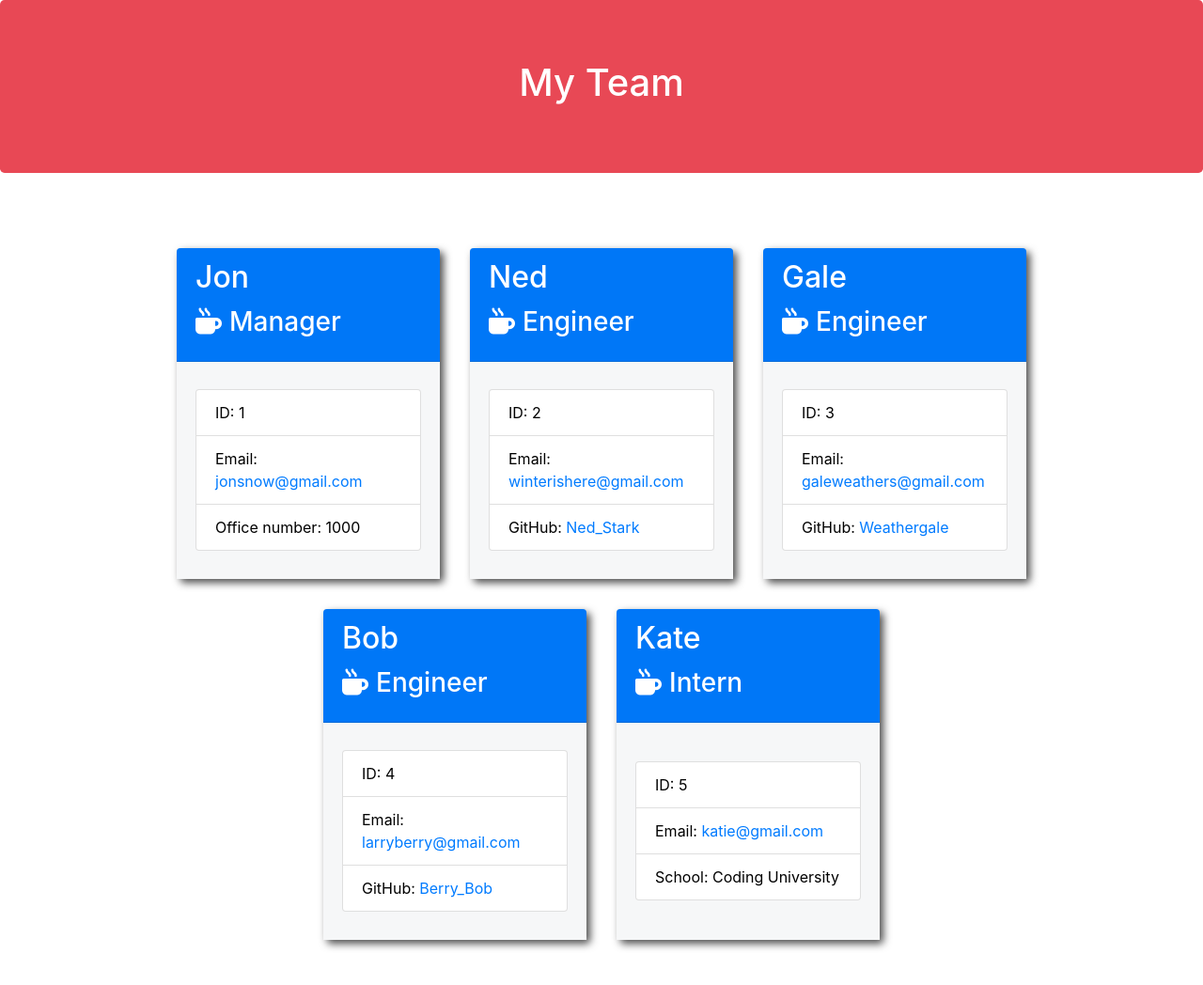
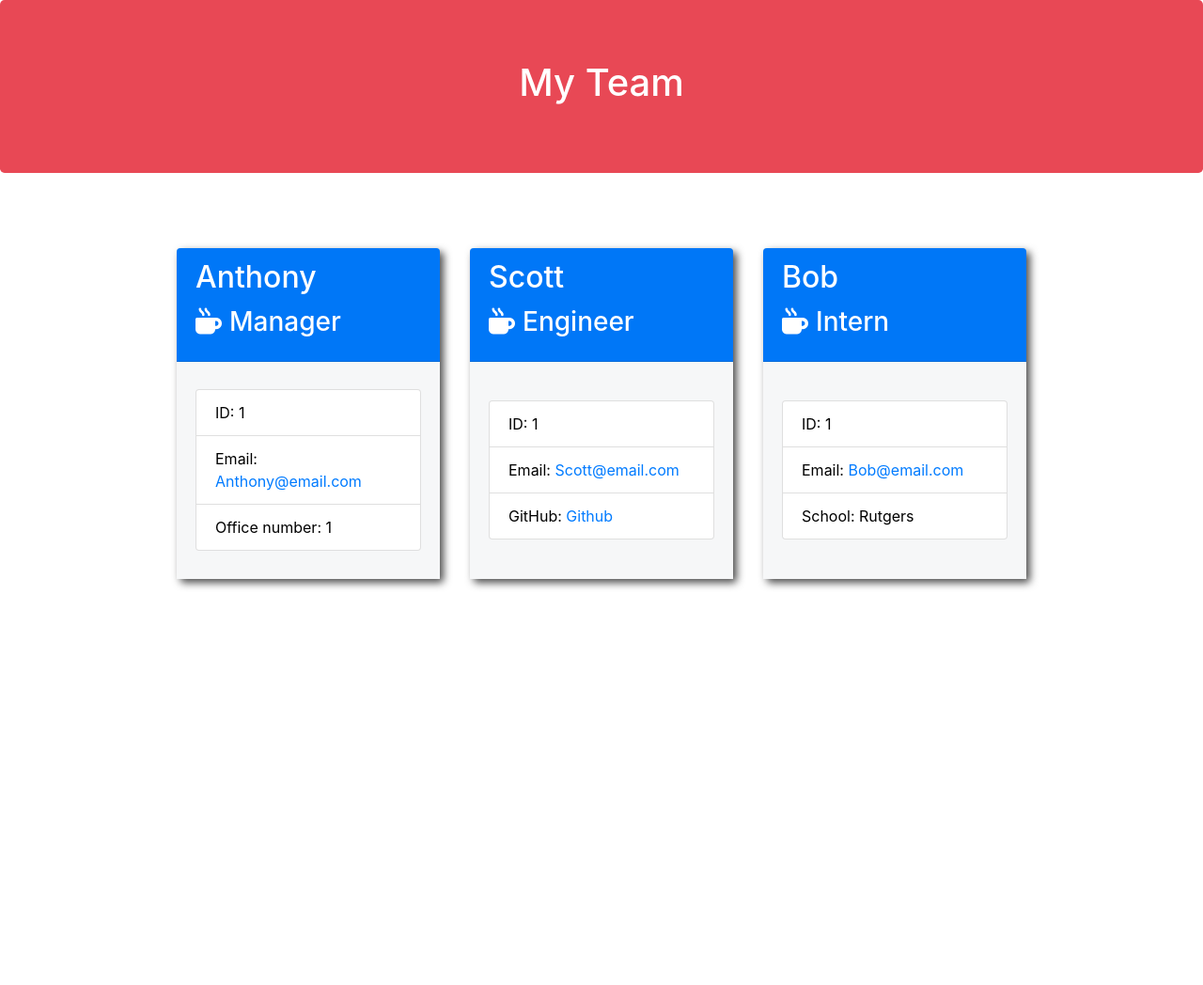
Before and after one commit to Dominiscus1/Team-Profile-Generator, a website: page output/team.html in a window 1280 px wide. Shown: the whole page at 94% size. After the commit the page ends 800 px from the top, so only its background shows below. Drawn offline with nearby package versions, Linux system fonts and the light colour scheme.

Commit message:
Added read me

```diff
--- a/output/team.html
+++ b/output/team.html
@@ -27,42 +27,28 @@
 
           <div class="card employee-card">
           <div class="card-header">
-                <h2 class="card-title">Jon</h2>
+              <h2 class="card-title">Anthony</h2>
               <h3 class="card-title"><i class="fas fa-mug-hot mr-2"></i>Manager</h3>
           </div>
           <div class="card-body">
               <ul class="list-group">
                   <li class="list-group-item">ID: 1</li>
-                    <li class="list-group-item">Email: <a href="mailto:jonsnow@gmail.com">jonsnow@gmail.com</a></li>
-                    <li class="list-group-item">Office number: 1000</li>
+                  <li class="list-group-item">Email: <a href="mailto:Anthony@email.com">Anthony@email.com</a></li>
+                  <li class="list-group-item">Office number: 1</li>
               </ul>
           </div>
       </div>
 
           <div class="card employee-card">
           <div class="card-header">
-                <h2 class="card-title">Ned</h2>
+              <h2 class="card-title">Scott</h2>
               <h3 class="card-title"><i class="fas fa-mug-hot mr-2"></i>Engineer</h3>
           </div>
           <div class="card-body">
               <ul class="list-group">
-                    <li class="list-group-item">ID: 2</li>
-                    <li class="list-group-item">Email: <a href="mailto:winterishere@gmail.com">winterishere@gmail.com</a></li>
-                    <li class="list-group-item">GitHub: <a href="https://github.com/fakegithubaccount">Ned_Stark</a></li>
-                </ul>
-            </div>
-        </div>
-
-            <div class="card employee-card">
-            <div class="card-header">
-                <h2 class="card-title">Gale</h2>
-                <h3 class="card-title"><i class="fas fa-mug-hot mr-2"></i>Engineer</h3>
-            </div>
-            <div class="card-body">
-                <ul class="list-group">
-                    <li class="list-group-item">ID: 3</li>
-                    <li class="list-group-item">Email: <a href="mailto:galeweathers@gmail.com">galeweathers@gmail.com</a></li>
-                    <li class="list-group-item">GitHub: <a href="https://github.com/fakegithubaccount">Weathergale</a></li>
+                  <li class="list-group-item">ID: 1</li>
+                  <li class="list-group-item">Email: <a href="mailto:Scott@email.com">Scott@email.com</a></li>
+                  <li class="list-group-item">GitHub: <a href="Github.com">Github</a></li>
               </ul>
           </div>
       </div>
@@ -70,27 +56,13 @@
           <div class="card employee-card">
           <div class="card-header">
               <h2 class="card-title">Bob</h2>
-                <h3 class="card-title"><i class="fas fa-mug-hot mr-2"></i>Engineer</h3>
-            </div>
-            <div class="card-body">
-                <ul class="list-group">
-                    <li class="list-group-item">ID: 4</li>
-                    <li class="list-group-item">Email: <a href="mailto:larryberry@gmail.com">larryberry@gmail.com</a></li>
-                    <li class="list-group-item">GitHub: <a href="https://github.com/fakegithubaccount">Berry_Bob</a></li>
-                </ul>
-            </div>
-        </div>
-
-            <div class="card employee-card">
-            <div class="card-header">
-                <h2 class="card-title">Kate</h2>
               <h3 class="card-title"><i class="fas fa-mug-hot mr-2"></i>Intern</h3>
           </div>
           <div class="card-body">
               <ul class="list-group">
-                    <li class="list-group-item">ID: 5</li>
-                    <li class="list-group-item">Email: <a href="mailto:katie@gmail.com">katie@gmail.com</a></li>
-                    <li class="list-group-item">School: Coding University</li>
+                  <li class="list-group-item">ID: 1</li>
+                  <li class="list-group-item">Email: <a href="mailto:Bob@email.com">Bob@email.com</a></li>
+                  <li class="list-group-item">School: Rutgers</li>
               </ul>
           </div>
       </div>
```
Also changed, not shown: README.md. Lines whose indentation alone changed are shown as unchanged.
